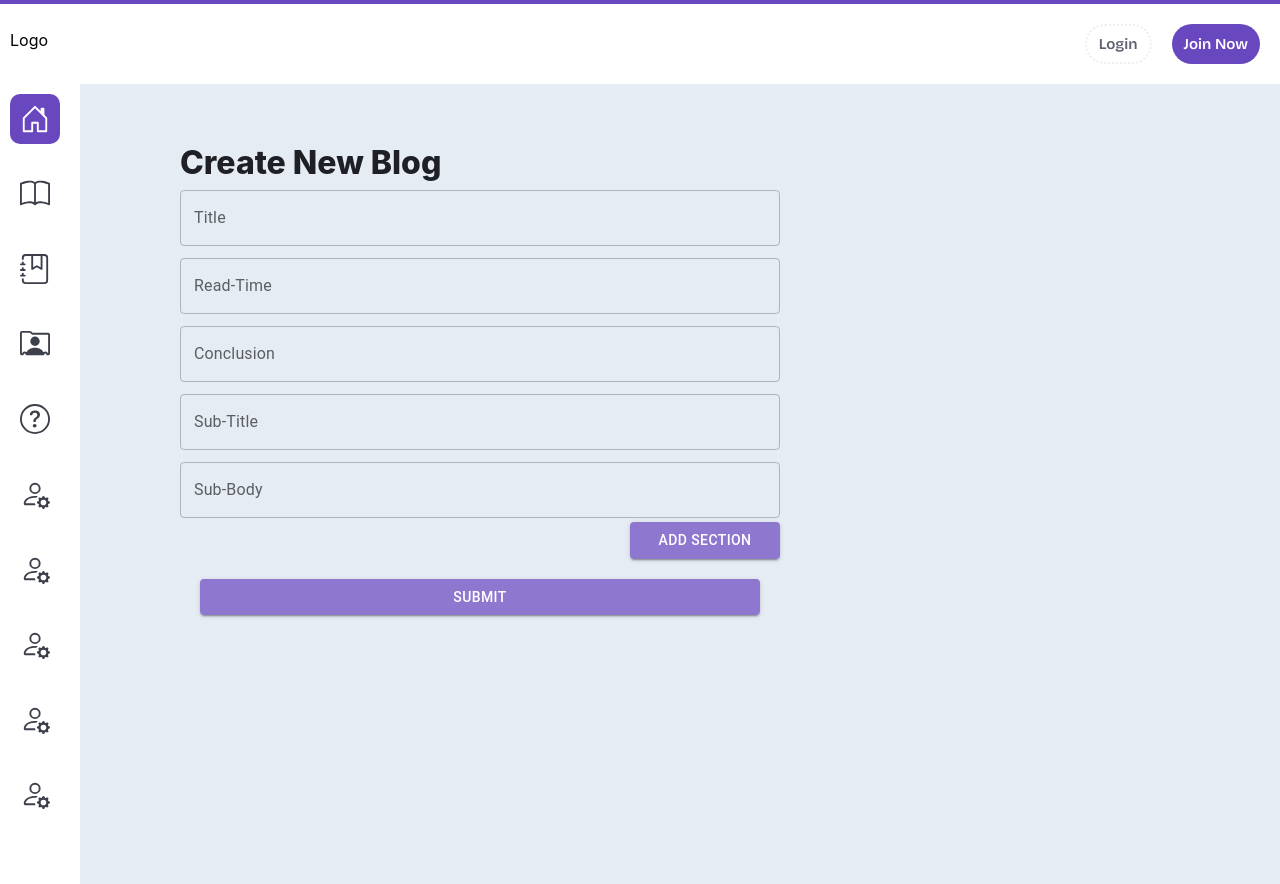
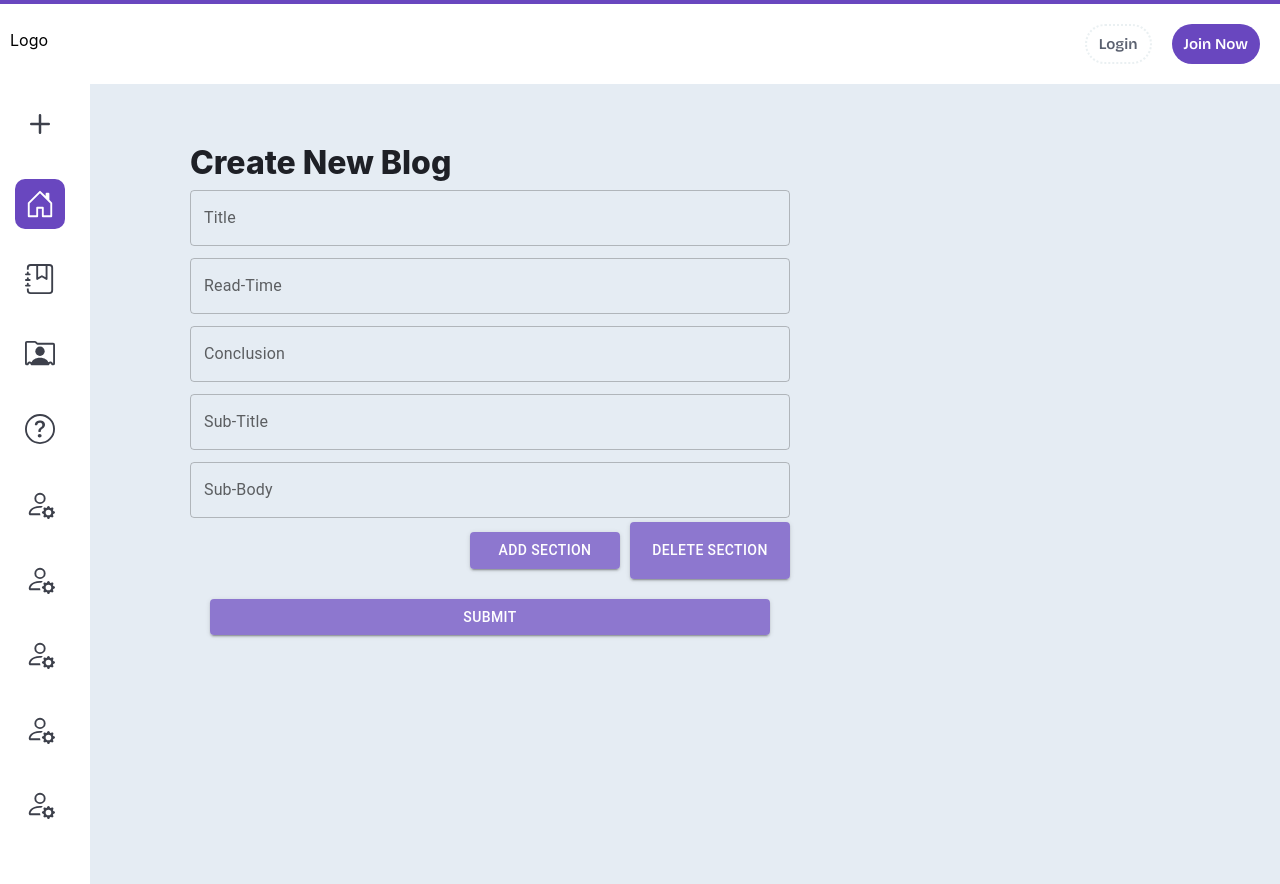
Before and after one commit to cosmicsaurabh/zupay-blog, a React (Create React App) app in the folder frontend/: page /newBlog in a window 1280 px wide. Built offline with nearby package versions, Linux system fonts and the light colour scheme.

Commit message:
added navigate and delete buttons

```diff
--- a/frontend/src/components/NewBlog.js
+++ b/frontend/src/components/NewBlog.js
@@ -41,6 +41,11 @@ export const NewBlog = () => {
   };
   const addSection = () => {
     setSections([...sections, { subTitle: '', subBody: '' }]);
+  };
+  const removeLastSection = () => {
+    if (sections.length > 1) {
+      setSections(sections.slice(0, -1));
+    }
   };
 
   const handleSubmit = async () =>{
@@ -112,7 +117,8 @@ export const NewBlog = () => {
 
               <ThemeProvider theme={theme}>
                 <ButtonWrapper>
-                  <Button variant="contained" color="violet" sx={{ width: "150px", alignSelf: "right" }} onClick={addSection}>Add Section</Button>
+                  <Button variant="contained" color="violet" sx={{ width: "150px", alignSelf: "right", margin:"10px" }} onClick={addSection}>Add Section</Button>
+                  <Button variant="contained" color="violet" sx={{ width: "160px", alignSelf: "right" }} onClick={removeLastSection}>Delete Section</Button>
                 </ButtonWrapper>
                 <Button
                   variant="contained"
@@ -142,10 +148,6 @@ display: flex;
 align-items:right;
 justify-content:right;
 
-`
-
-const ElementWrapper = styled.div`
-  margin:5px;
 `
 
 const HeaderWrapper = styled.div`
--- a/frontend/src/components/SideBar.js
+++ b/frontend/src/components/SideBar.js
@@ -1,17 +1,27 @@
 import styled from "styled-components"
-import { Book, HouseDoor, JournalBookmark, PersonGear, PersonRolodex, QuestionCircle } from "react-bootstrap-icons"
+import { Book, HouseDoor, JournalBookmark, PersonGear, PersonRolodex, Plus, QuestionCircle } from "react-bootstrap-icons"
+import { useNavigate } from "react-router-dom"
 
 export const SideBar = () =>{
+  const navigate = useNavigate();
+  const handleNavigateNewBlog = () =>{
+    navigate("/newBlog");
+  }
+
+  const handleNavigateHome = () =>{
+    navigate("/")
+  }
+
   return (
     <>
     <Wrapper>
     <FlexCol>
+      <SidebarLogoWrapper>
+        <Plus size={40} color="#3D404B" className="mt-4" onClick={handleNavigateNewBlog}/>
+      </SidebarLogoWrapper>
       <SidebarLogoWrapperActive>
-        <HouseDoor size={30} color="#FFFFFF" className="mt-5"/>
+        <HouseDoor size={30} color="#FFFFFF" className="mt-5" onClick={handleNavigateHome}/>
       </SidebarLogoWrapperActive>
-      <SidebarLogoWrapper>
-        <Book size={30} color="#3D404B" className="mt-5"/>
-      </SidebarLogoWrapper>
       <SidebarLogoWrapper>
         <JournalBookmark size={30} color="#3D404B" className="mt-5"/>
       </SidebarLogoWrapper>
```
